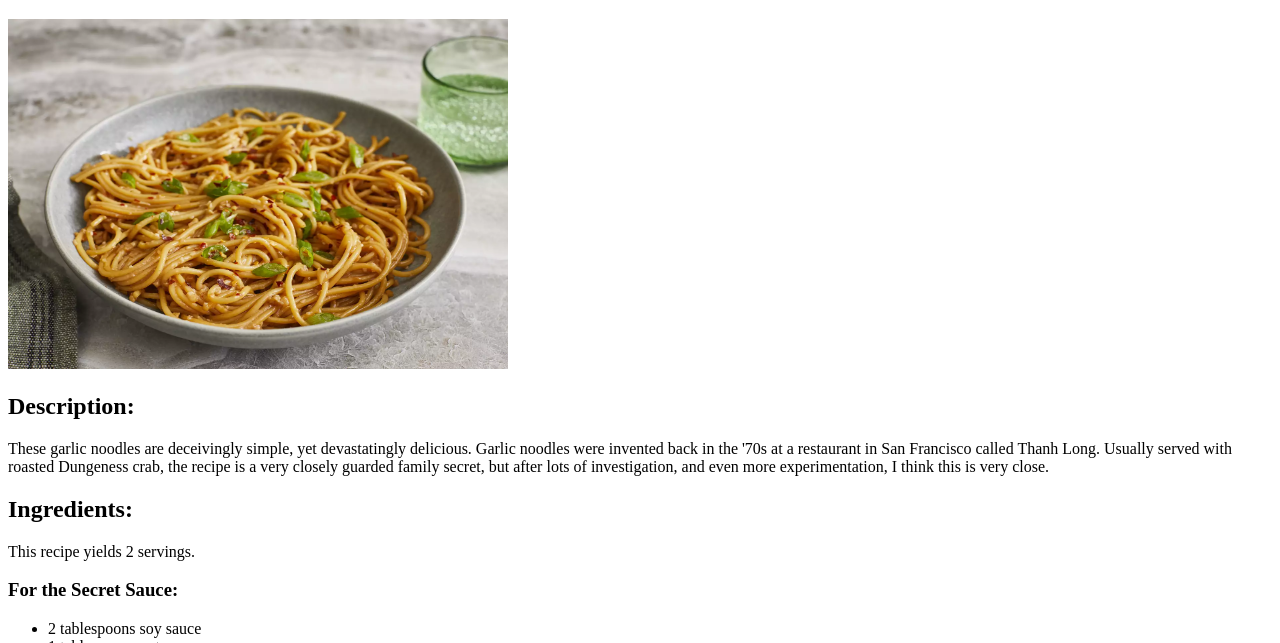
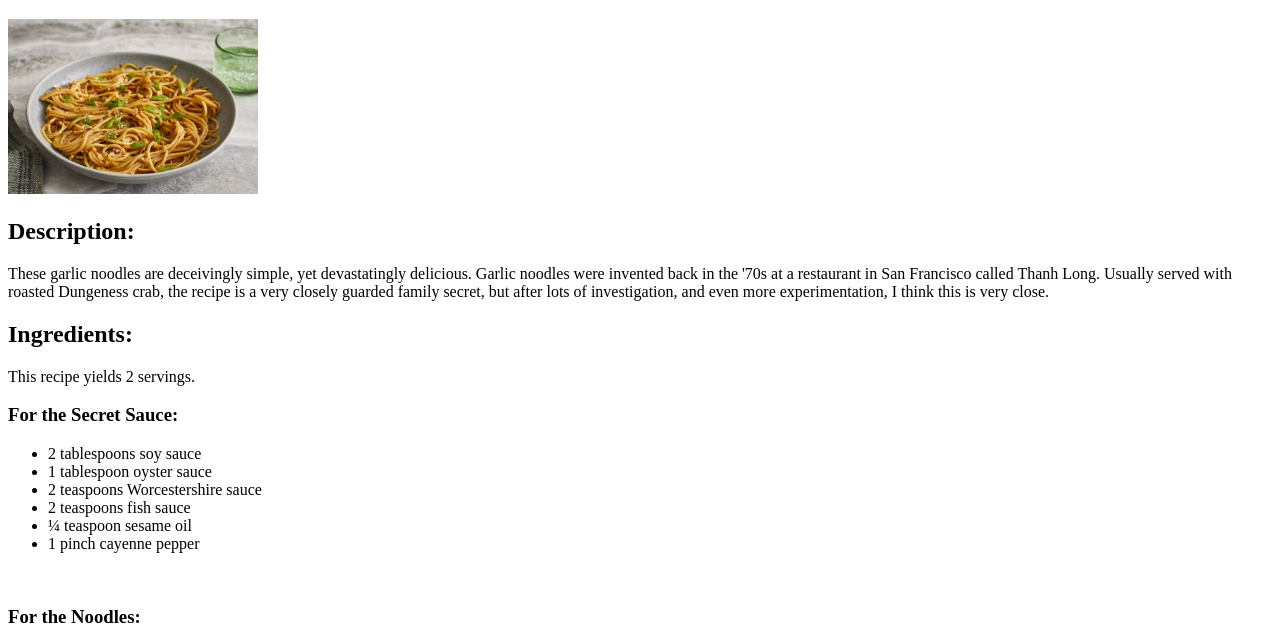
Before and after one commit to Rhyperior220/odin-recipes, a plain HTML site: page recipes/Garlic_Noodles.html in a window 1280 px wide. Shown: the part 87-730 px from the top of the page. Drawn offline with Linux system fonts and the light colour scheme.

Commit message:
Changed the size of the images.

```diff
--- a/recipes/Garlic_Noodles.html
+++ b/recipes/Garlic_Noodles.html
@@ -8,7 +8,7 @@
 <body>
     <a href="../index.html">Home</a>
     <h1>Garlic Noodles</h1>
-    <img src="../images/Garlic Noodles.webp" alt="Garlic Noodles" loading="lazy" width="500" height="350">
+    <img src="../images/Garlic Noodles.webp" alt="Garlic Noodles" loading="lazy" width="250" height="175">
     <h2>Description:</h2>
     <p>These garlic noodles are deceivingly simple, yet devastatingly delicious. Garlic noodles were invented back in the '70s at a restaurant in San Francisco called Thanh Long. Usually served with roasted Dungeness crab, the recipe is a very closely guarded family secret, but after lots of investigation, and even more experimentation, I think this is very close.</p>
 
```
Also changed, not shown: recipes/lasagna.html (+1 -1 lines).
